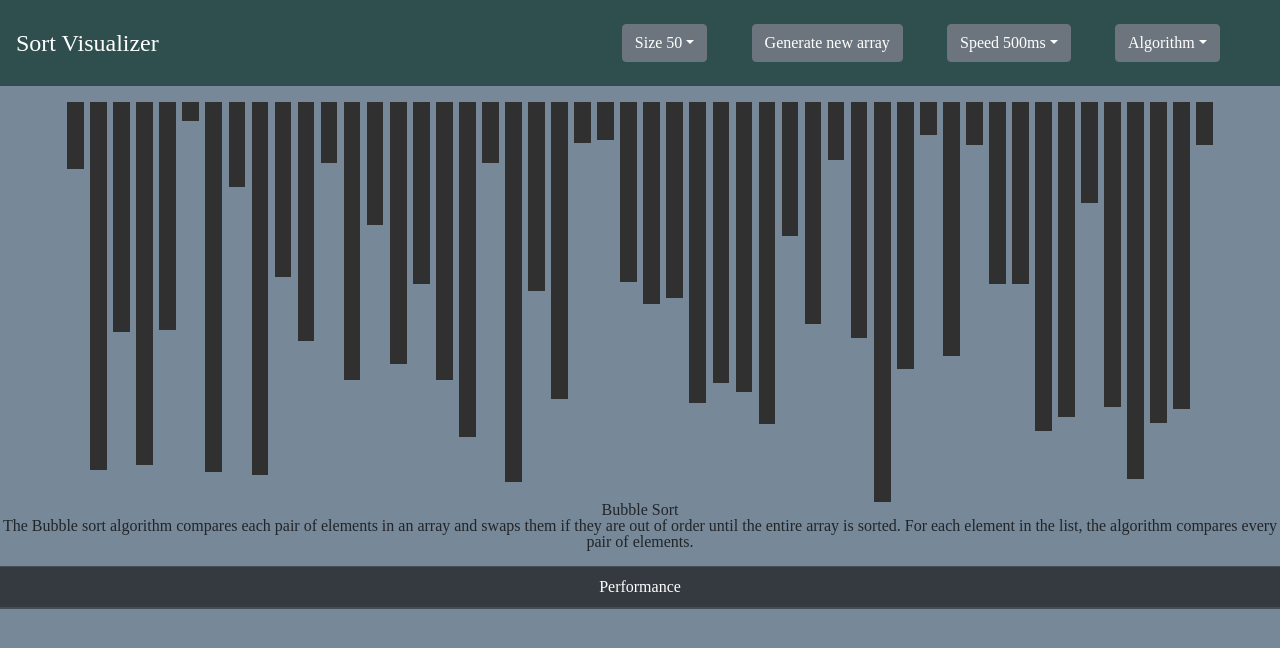
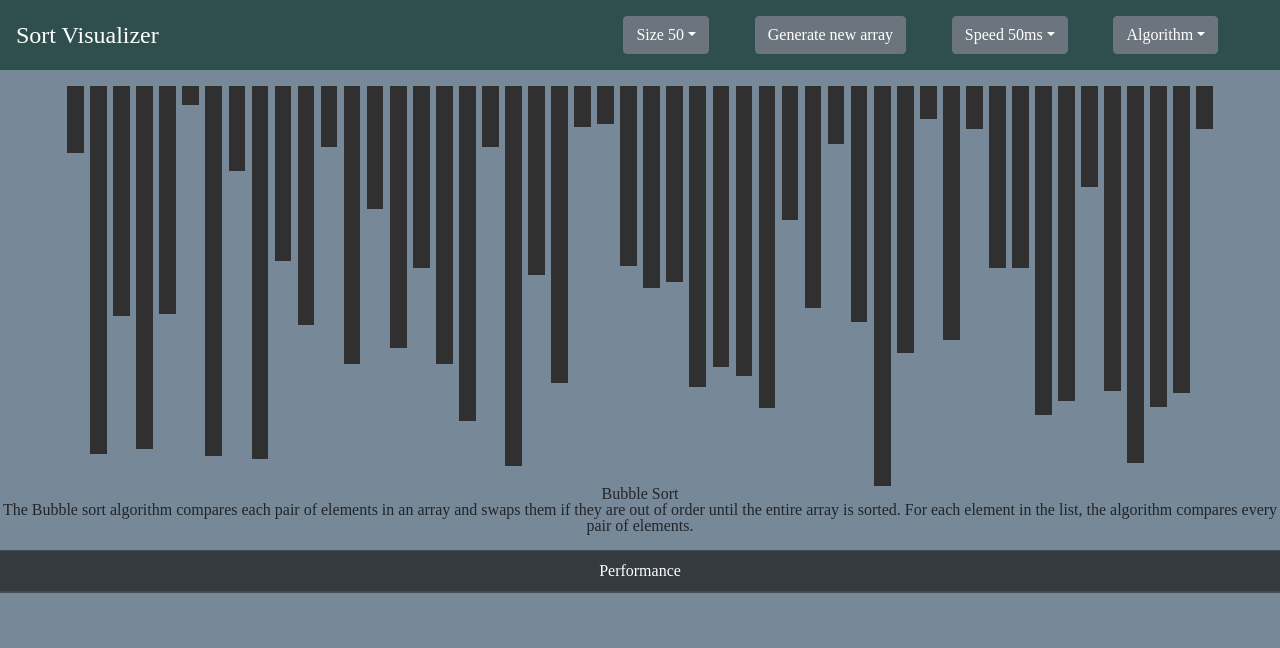
Before and after one commit to yenszen/sorting-algo-visualizer, a React (Create React App) app: page / in a window 1280 px wide. Shown: the top 648 px of the page. Built offline with nearby package versions, Linux system fonts and the light colour scheme; the HTML template or start-up script is replaced by a standard one.

Commit message:
changed bar colours to purple when complete and back when reset, disabled control buttons when animation running

```diff
--- a/src/components/App.css
+++ b/src/components/App.css
@@ -4,7 +4,7 @@
 
 .menu {
   margin-bottom: 1rem;
-  padding: 1.5rem 1rem;
+  padding: 1rem 1rem;
   background-color: darkslategrey;
   color: white;
   display: flex;
--- a/src/components/Main.js
+++ b/src/components/Main.js
@@ -8,13 +8,23 @@ import BubbleInfo from "../information/BubbleInfo";
 
 function Main() {
   const [array, setArray] = useState([]);
-  const [speed, setSpeed] = useState(500);
+  const [speed, setSpeed] = useState(50);
   const [arrSize, setArrSize] = useState(50);
+  const [isRunning, setIsRunning] = useState(false);
 
   useEffect(() => {
     generateArray();
     // eslint-disable-next-line
   }, []);
+
+  const resetBarColour = (delayMs, colour) => {
+    for (let i = 0; i < array.length; i++) {
+      const bars = document.getElementsByClassName("bar");
+      setTimeout(() => {
+        bars[i].style.backgroundColor = colour;
+      }, delayMs);
+    }
+  };
 
   const generateArray = () => {
     const arr = [];
@@ -22,6 +32,7 @@ function Main() {
       arr.push(getRandomArbitrary(10, 400));
     }
     setArray(arr);
+    resetBarColour(10, "#303030");
   };
 
   // VARIABLES
@@ -32,6 +43,7 @@ function Main() {
   const COMPARE_COLOUR = "gold";
 
   const bubbleSort = () => {
+    setIsRunning(true);
     const animations = getBubbleSortAnimations(array);
     for (let i = 0; i < animations.length; i++) {
       const bars = document.getElementsByClassName("bar");
@@ -66,9 +78,14 @@ function Main() {
         }, i * ANIMATION_MS);
       }
     }
+    resetBarColour(animations.length * ANIMATION_MS, "purple");
+    setTimeout(() => {
+      setIsRunning(false);
+    }, animations.length * ANIMATION_MS);
   };
 
   const insertionSort = () => {
+    setIsRunning(true);
     const animations = getInsertionSortAnimation(array);
     for (let i = 0; i < animations.length; i++) {
       const bars = document.getElementsByClassName("bar");
@@ -104,9 +121,14 @@ function Main() {
         }, i * ANIMATION_MS);
       }
     }
+    resetBarColour(animations.length * ANIMATION_MS, "purple");
+    setTimeout(() => {
+      setIsRunning(false);
+    }, animations.length * ANIMATION_MS);
   };
 
   const quickSort = () => {
+    setIsRunning(true);
     const animations = getQuickSortAnimation(array);
     for (let i = 0; i < animations.length; i++) {
       const bars = document.getElementsByClassName("bar");
@@ -164,9 +186,14 @@ function Main() {
         }, i * ANIMATION_MS + ANIMATION_MS / 1.5);
       }
     }
+    resetBarColour(animations.length * ANIMATION_MS, "purple");
+    setTimeout(() => {
+      setIsRunning(false);
+    }, animations.length * ANIMATION_MS);
   };
 
   const mergeSort = () => {
+    setIsRunning(true);
     const animations = getMergeSortAnimation(array);
     for (let i = 0; i < animations.length; i++) {
       const bars = document.getElementsByClassName("bar");
@@ -191,6 +218,10 @@ function Main() {
         }, i * ANIMATION_MS);
       }
     }
+    resetBarColour(animations.length * ANIMATION_MS, "purple");
+    setTimeout(() => {
+      setIsRunning(false);
+    }, animations.length * ANIMATION_MS);
   };
 
   return (
@@ -205,6 +236,7 @@ function Main() {
         setSpeed={setSpeed}
         arrSize={arrSize}
         setArrSize={setArrSize}
+        isRunning={isRunning}
       />
       <div className="main">
         {array.map((value, index) => {
--- a/src/components/Menu.js
+++ b/src/components/Menu.js
@@ -17,6 +17,7 @@ function Menu({
   setSpeed,
   arrSize,
   setArrSize,
+  isRunning,
 }) {
   const [speedOpen, setSpeedOpen] = useState(false);
   const [sizeOpen, setSizeOpen] = useState(false);
@@ -31,7 +32,11 @@ function Menu({
     <div className="menu">
       <h1>Sort Visualizer</h1>
       <div className="controls">
-        <ButtonDropdown isOpen={sizeOpen} toggle={sizeToggle}>
+        <ButtonDropdown
+          isOpen={sizeOpen}
+          toggle={sizeToggle}
+          disabled={isRunning ? true : false}
+        >
           <DropdownToggle caret>Size {arrSize}</DropdownToggle>
           <DropdownMenu>
             <DropdownItem onClick={() => setArrSize(10)}>10</DropdownItem>
@@ -42,22 +47,34 @@ function Menu({
           </DropdownMenu>
         </ButtonDropdown>
 
-        <Button color="secondary" onClick={generateArray}>
+        <Button
+          color="secondary"
+          onClick={generateArray}
+          disabled={isRunning ? true : false}
+        >
           Generate new array
         </Button>
 
-        <ButtonDropdown isOpen={speedOpen} toggle={speedToggle}>
+        <ButtonDropdown
+          isOpen={speedOpen}
+          toggle={speedToggle}
+          disabled={isRunning ? true : false}
+        >
           <DropdownToggle caret>Speed {speed}ms</DropdownToggle>
           <DropdownMenu>
-            <DropdownItem onClick={() => setSpeed(500)}>Slow</DropdownItem>
+            <DropdownItem onClick={() => setSpeed(250)}>Slow</DropdownItem>
             <DropdownItem onClick={() => setSpeed(50)}>Normal</DropdownItem>
             <DropdownItem onClick={() => setSpeed(25)}>Fast</DropdownItem>
             <DropdownItem onClick={() => setSpeed(10)}>Super fast</DropdownItem>
-            <DropdownItem onClick={() => setSpeed(1)}>Godspeed</DropdownItem>
+            <DropdownItem onClick={() => setSpeed(5)}>Godspeed</DropdownItem>
           </DropdownMenu>
         </ButtonDropdown>
 
-        <ButtonDropdown isOpen={sortOpen} toggle={sortToggle}>
+        <ButtonDropdown
+          isOpen={sortOpen}
+          toggle={sortToggle}
+          disabled={isRunning ? true : false}
+        >
           <DropdownToggle caret>{sortMode}</DropdownToggle>
           <DropdownMenu>
             <DropdownItem
```
